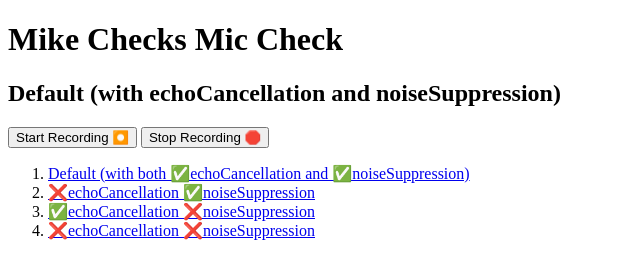
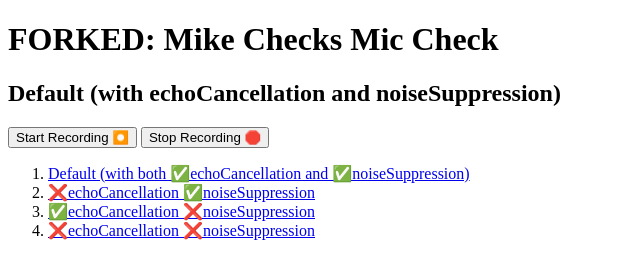
Before and after one commit to hcientist/variations-on-motive, a plain HTML site: page mike-check/forked/1.html in a window 1280 px wide. Shown: the whole page, without its empty margins (0-640 px from the left). Drawn offline with Linux system fonts and the light colour scheme.

Commit message:
label the forked versions a little

```diff
--- a/mike-check/forked/1.html
+++ b/mike-check/forked/1.html
@@ -9,7 +9,7 @@
 </head>
 
 <body>
-  <h1>Mike Checks Mic Check</h1>
+  <h1>FORKED: Mike Checks Mic Check</h1>
   <section>
     <h2>Default (with echoCancellation and noiseSuppression)</h2>
     <button type="button" id="start">Start Recording ⏺️</button>
```
Also changed, not shown: mike-check/forked/2.html (+1 -1 lines), mike-check/forked/3.html (+1 -1 lines), mike-check/forked/4.html (+1 -1 lines).
